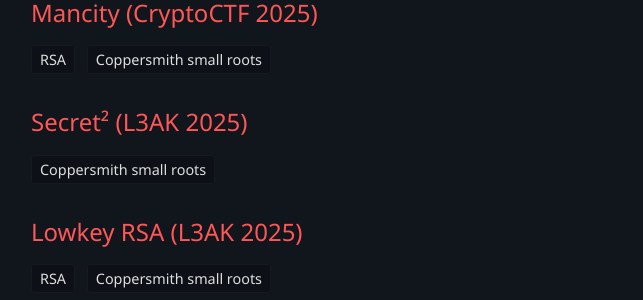
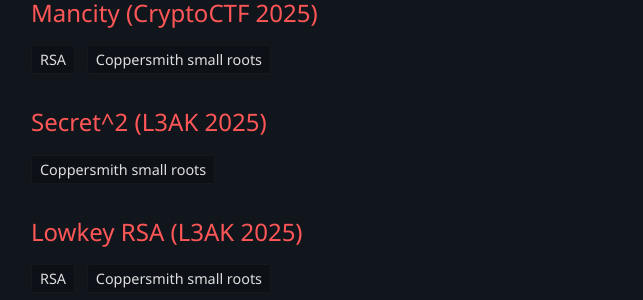
Before and after one commit to Zukane/zukane.github.io, a Jekyll site: the page built from docs/index.markdown, in a window 1280 px wide and 900 px high, scrolled down 664 px. Shown: the part 155-455 px from the top of the window, without its empty margins (109-752 px from the left). Built offline with Jekyll 4.4.1, drawn with Linux system fonts in a browser that asks for light colours.

Commit message:
title fix

```diff
--- a/docs/_posts/2025-07-11-secret-squared.md
+++ b/docs/_posts/2025-07-11-secret-squared.md
@@ -1,6 +1,6 @@
 ---
 layout: default
-title: "Secret² (L3AK 2025)"
+title: "Secret^2 (L3AK 2025)"
 date: 2025-07-11 10:00:00 -0000
 categories: writeups
 tags: [Coppersmith small roots]
```
